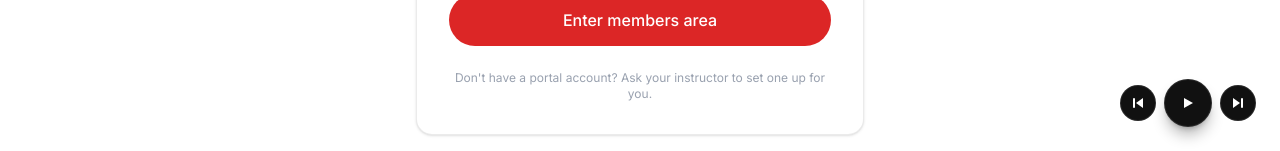
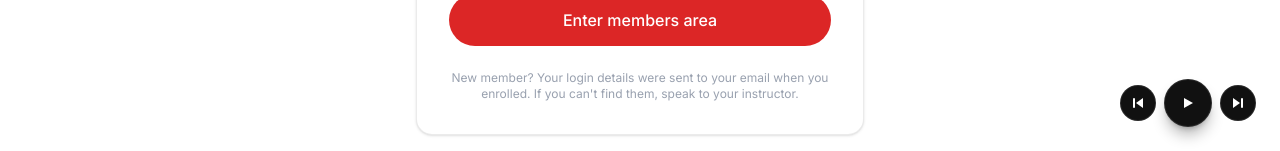
Before and after one commit to anthonieveritt-afk/forza-karate-website, a Next.js app: page /members in a window 1280 px wide. Shown: the part 649-800 px from the top of the page. Built offline with nearby package versions, Linux system fonts and the light colour scheme; no server answers.

Commit message:
fix: members-auth wrong Railway URL + Members Login in nav + updated hint text

```diff
--- a/app/actions/members-auth.ts
+++ b/app/actions/members-auth.ts
@@ -2,7 +2,7 @@
 
 import { cookies } from 'next/headers'
 
-const CLUB_HONBU_API = 'https://club-honbu-production.up.railway.app/api'
+const CLUB_HONBU_API = process.env.NEXT_PUBLIC_CLUB_HONBU_API ?? 'https://forza-club-honbu-production.up.railway.app/api'
 const COOKIE_NAME    = 'forza-members-auth'
 const COOKIE_MAX_AGE = 60 * 60 * 24 * 7 // 7 days
 
--- a/app/members/page.tsx
+++ b/app/members/page.tsx
@@ -93,7 +93,7 @@ export default function MembersLoginPage() {
           </Suspense>
 
           <p className="text-xs text-gray-400 text-center mt-6">
-            Don&apos;t have a portal account? Ask your instructor to set one up for you.
+            New member? Your login details were sent to your email when you enrolled. If you can&apos;t find them, speak to your instructor.
           </p>
         </div>
       </div>
--- a/components/layout/Navbar.tsx
+++ b/components/layout/Navbar.tsx
@@ -16,6 +16,7 @@ const navLinks = [
 ]
 
 const membersCoreLinks = [
+  { href: '/members',         label: '🔐 Members Login' },
   { href: '/members/grading', label: 'Register to Grade' },
   { href: '/members/syllabus', label: 'Syllabus' },
   { href: '/members/licence',  label: 'Renew your licence' },
```
